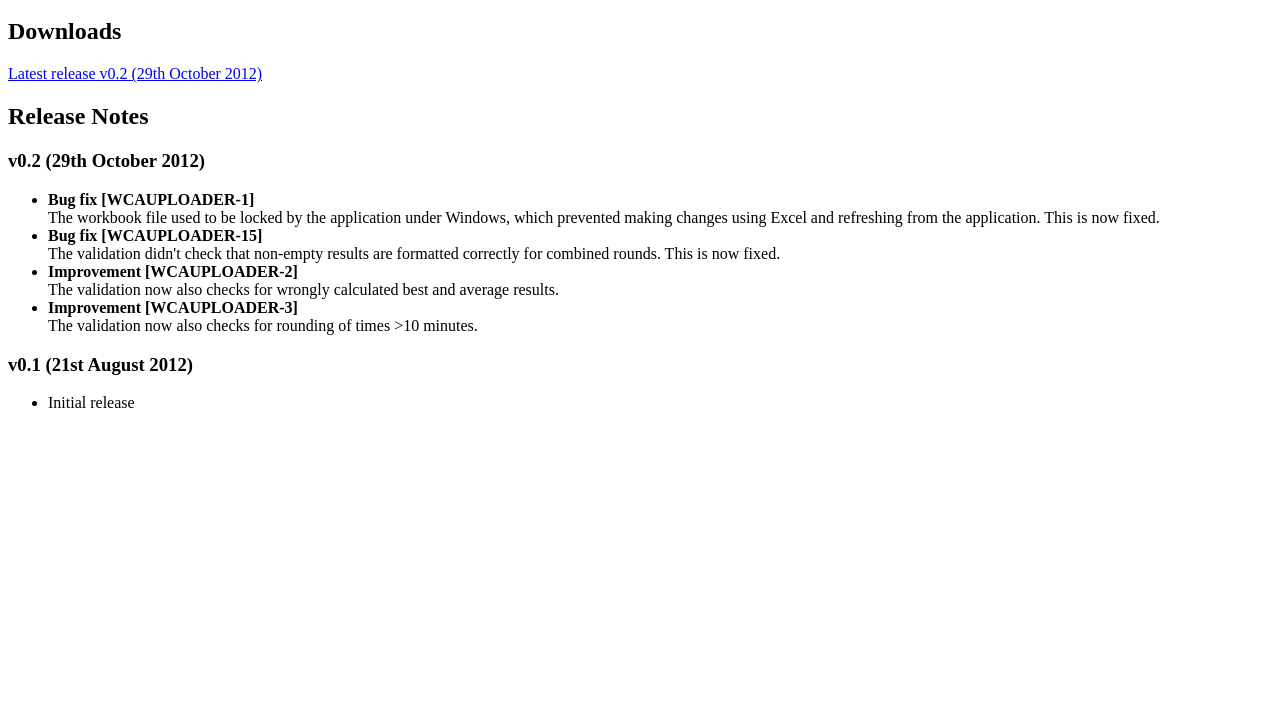
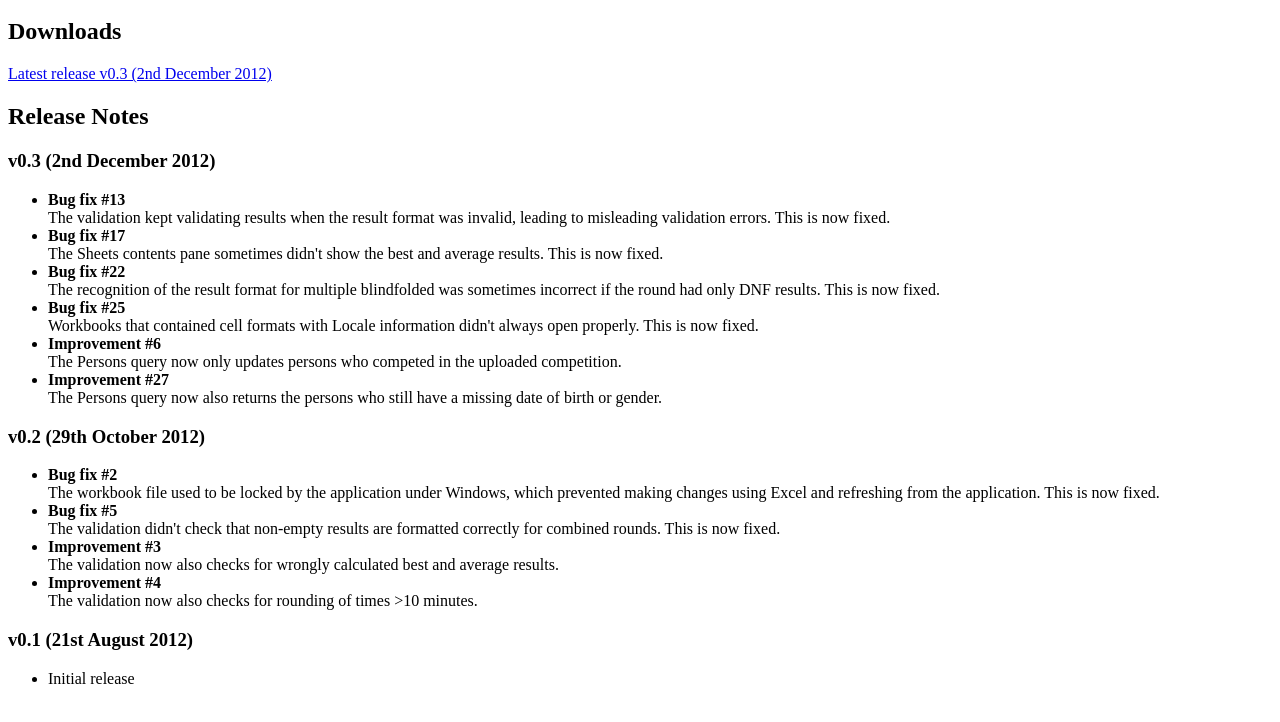
Before and after one commit to thewca/wca-workbook-assistant, a plain HTML site: page htdocs/index.html in a window 1280 px wide. Shown: the part 48-770 px from the top of the page. Drawn offline with Linux system fonts and the light colour scheme.

Commit message:
Release notes for v0.3

```diff
--- a/htdocs/index.html
+++ b/htdocs/index.html
@@ -6,14 +6,23 @@
 	<body>
 		<h1>WCA Workbook Uploader</h1>
 		<h2>Downloads</h2>
-		<a href="workbookuploader-0.2.jar">Latest release v0.2 (29th October 2012)</a>
+		<a href="workbookuploader-0.3.jar">Latest release v0.3 (2nd December 2012)</a>
 		<h2>Release Notes</h2>
+		<h3>v0.3 (2nd December 2012)</h3>
+		<ul>
+			<li><strong>Bug fix #13</strong><br>The validation kept validating results when the result format was invalid, leading to misleading validation errors. This is now fixed.</li>
+			<li><strong>Bug fix #17</strong><br>The Sheets contents pane sometimes didn't show the best and average results. This is now fixed.</li>
+			<li><strong>Bug fix #22</strong><br>The recognition of the result format for multiple blindfolded was sometimes incorrect if the round had only DNF results. This is now fixed.</li>
+			<li><strong>Bug fix #25</strong><br>Workbooks that contained cell formats with Locale information didn't always open properly. This is now fixed.</li>
+			<li><strong>Improvement #6</strong><br>The Persons query now only updates persons who competed in the uploaded competition.</li>
+			<li><strong>Improvement #27</strong><br>The Persons query now also returns the persons who still have a missing date of birth or gender.</li>
+        </ul>
 		<h3>v0.2 (29th October 2012)</h3>
 		<ul>
-			<li><strong>Bug fix [WCAUPLOADER-1]</strong><br>The workbook file used to be locked by the application under Windows, which prevented making changes using Excel and refreshing from the application. This is now fixed.</li>
-			<li><strong>Bug fix [WCAUPLOADER-15]</strong><br>The validation didn't check that non-empty results are formatted correctly for combined rounds. This is now fixed.</li>
-			<li><strong>Improvement [WCAUPLOADER-2]</strong><br>The validation now also checks for wrongly calculated best and average results.</li>
-			<li><strong>Improvement [WCAUPLOADER-3]</strong><br>The validation now also checks for rounding of times >10 minutes.</li>
+			<li><strong>Bug fix #2</strong><br>The workbook file used to be locked by the application under Windows, which prevented making changes using Excel and refreshing from the application. This is now fixed.</li>
+			<li><strong>Bug fix #5</strong><br>The validation didn't check that non-empty results are formatted correctly for combined rounds. This is now fixed.</li>
+			<li><strong>Improvement #3</strong><br>The validation now also checks for wrongly calculated best and average results.</li>
+			<li><strong>Improvement #4</strong><br>The validation now also checks for rounding of times >10 minutes.</li>
         </ul>
 		<h3>v0.1 (21st August 2012)</h3>
 		<ul>
```
